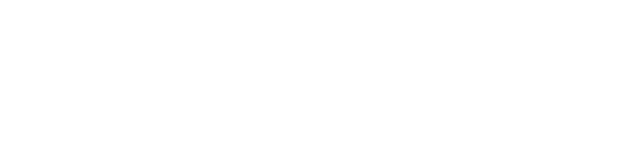
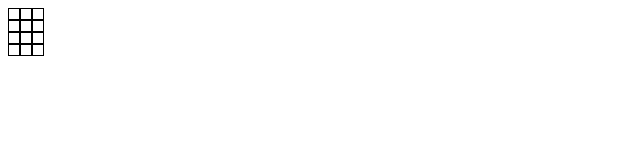
Before and after one commit to jayaimzzz/CreateGridandCellClasses, a plain HTML site: page index.html in a window 1280 px wide. Shown: the whole page, without its empty margins (0-640 px from the left). Drawn offline with Linux system fonts and the light colour scheme.

Commit message:
completed up to step 4

```diff
--- a/index.html
+++ b/index.html
@@ -8,7 +8,7 @@
     <link rel="stylesheet" type="text/css" media="screen" href="main.css" />
 </head>
 <body>
-
+    <div id="mainWrapper"></div>
     <script src="main.js"></script>
 </body>
 </html>
--- a/main.css
+++ b/main.css
@@ -0,0 +1,10 @@
+.cell {
+    width: 10px;
+    height: 10px;
+    border: 1px solid black;
+}
+
+.grid {
+    /* background: pink; */
+    display: flex;
+}
--- a/main.js
+++ b/main.js
@@ -1,19 +1,32 @@
+let dest = document.getElementById('mainWrapper');
 class Grid {
     constructor(options){
-        let arrayOfColumns = []
+        let gridArray = [];
+        this.arrayOfColumns = gridArray;
+        this.name = options.name || 'grid';
         this.numberOfColumns = options.numberOfColumns;
         this.numberOfRows = options.numberOfRows;
         this.borderColor = options.borderColor || 'black';
         this.borderThickness = options.borderThickness || '1px';
+        let wrapper = document.createElement('div');
+        wrapper.id = options.name + 'Div';
+        wrapper.className = 'grid';
         for (let c = 0; c < options.numberOfColumns; c++){
             let column = [];
+            let columnDiv = document.createElement('div');
+            columnDiv.id = `column${c}`;
+            columnDiv.class = 'column';
             for (let r = 0; r < options.numberOfRows; r++){
                 const cell = new Cell(c,r);
+                let cellDiv = cell.createCellDiv();
                 column.push(cell);
+                columnDiv.appendChild(cellDiv)
             }
-            arrayOfColumns.push(column);
+            gridArray.push(column);
+            wrapper.appendChild(columnDiv);
         }
-        return arrayOfColumns;
+        dest.appendChild(wrapper);
+        // return arrayOfColumns;
     }
 }
 
@@ -22,6 +35,8 @@ class Cell {
         this.columnNumber = columnNumber;
         this.rowNumber = rowNumber;
         this.divID = `cellAtColumn${columnNumber}Row${rowNumber}`;
+    }
+    createCellDiv(){
         let cell = document.createElement('div');
         cell.id = this.divID;
         cell.className = 'cell';
@@ -31,7 +46,11 @@ class Cell {
 
 const grid1 = new Grid ({
     numberOfColumns: 3,
-    numberOfRows: 4
+    numberOfRows: 4,
+    name: 'superSweetGrid'
 })
 
-console.log(grid1);
+console.log(grid1.arrayOfColumns);
+
+// const cell1 = new Cell(1,2);
+// console.log(cell1);
```
